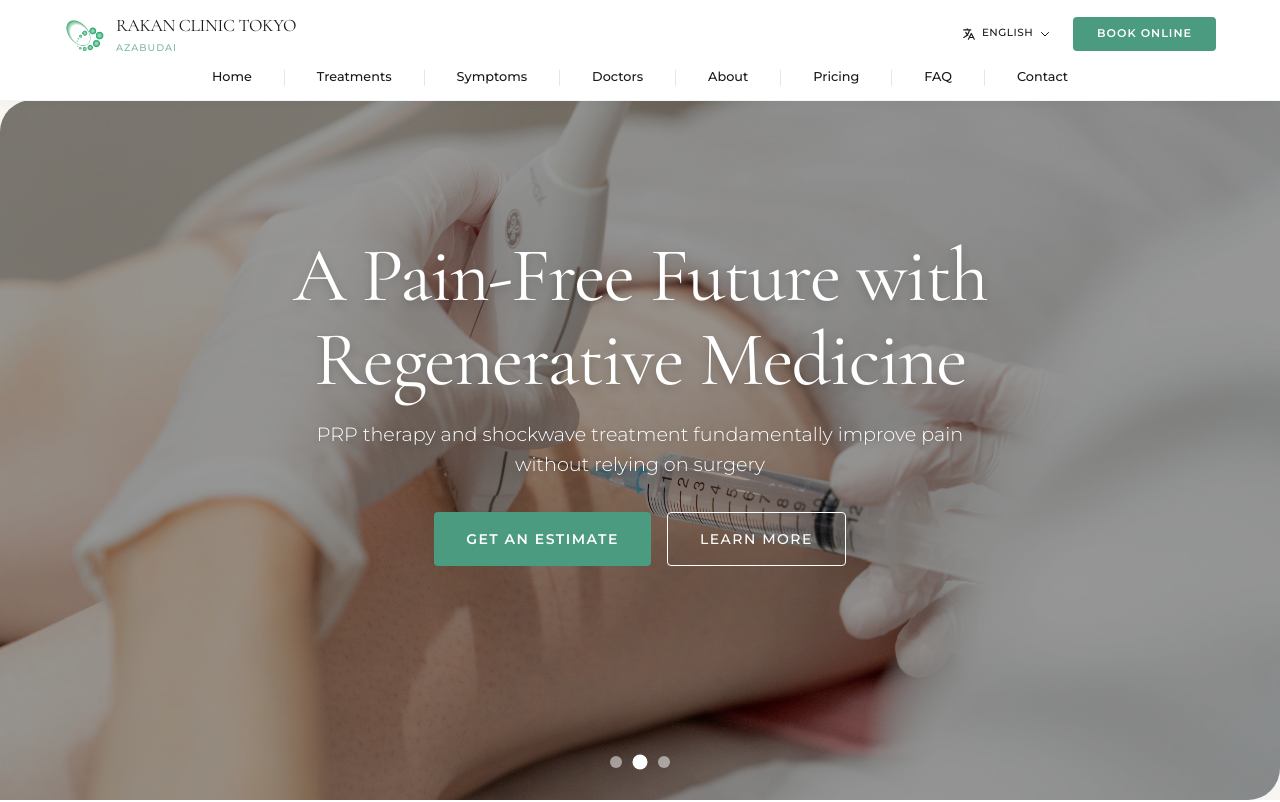
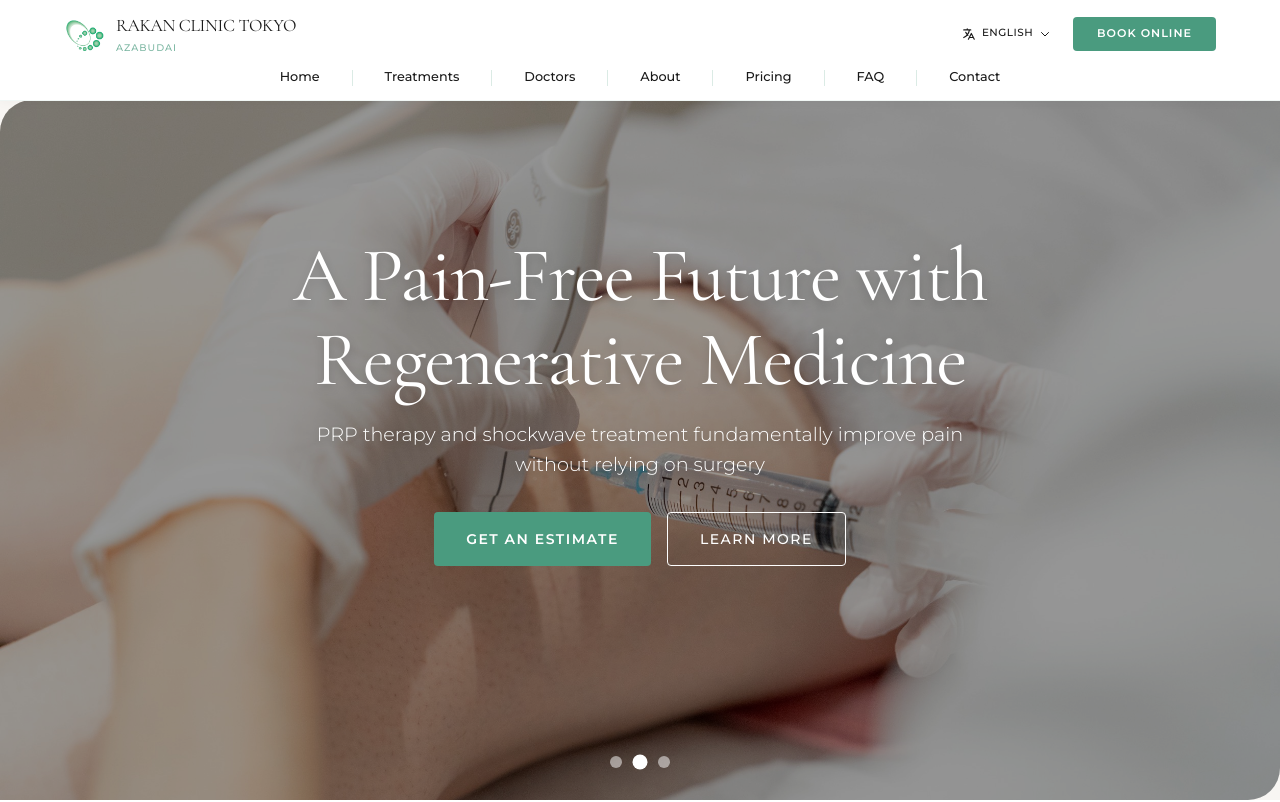
Before and after one commit to imaik129/rakan-clinic-global, a Next.js app: page /en in a window 1280 px wide. Shown: the top 802 px of the page. Built offline with nearby package versions, Linux system fonts and the light colour scheme.

Commit message:
Remove Symptoms link from header navigation

```diff
--- a/components/Header.tsx
+++ b/components/Header.tsx
@@ -85,10 +85,6 @@ export default function Header({ locale }: HeaderProps) {
                             {t('header.treatments')}
                         </a>
                         <div className="w-[1px] h-4 bg-[#4a9b7f]/20" />
-                        <a href="#" className="text-[#1a1a1a] text-[0.8rem] font-medium hover:text-[#4a9b7f] transition-colors relative after:content-[''] after:absolute after:bottom-[-2px] after:left-0 after:w-0 after:h-[2px] after:bg-[#4a9b7f] after:transition-[width] after:duration-300 hover:after:w-full">
-                            {t('header.symptoms')}
-                        </a>
-                        <div className="w-[1px] h-4 bg-[#4a9b7f]/20" />
                         <a href="#doctors" className="text-[#1a1a1a] text-[0.8rem] font-medium hover:text-[#4a9b7f] transition-colors relative after:content-[''] after:absolute after:bottom-[-2px] after:left-0 after:w-0 after:h-[2px] after:bg-[#4a9b7f] after:transition-[width] after:duration-300 hover:after:w-full">
                             {t('header.doctors')}
                         </a>
@@ -143,13 +139,6 @@ export default function Header({ locale }: HeaderProps) {
                                         onClick={toggleMobileMenu}
                                     >
                                         {t('header.treatments')}
-                                    </a>
-                                    <a
-                                        href="#"
-                                        className="block text-[#1a1a1a] text-lg font-medium hover:text-[#4a9b7f] transition-colors py-2"
-                                        onClick={toggleMobileMenu}
-                                    >
-                                        {t('header.symptoms')}
                                     </a>
                                     <a
                                         href="#doctors"
```
